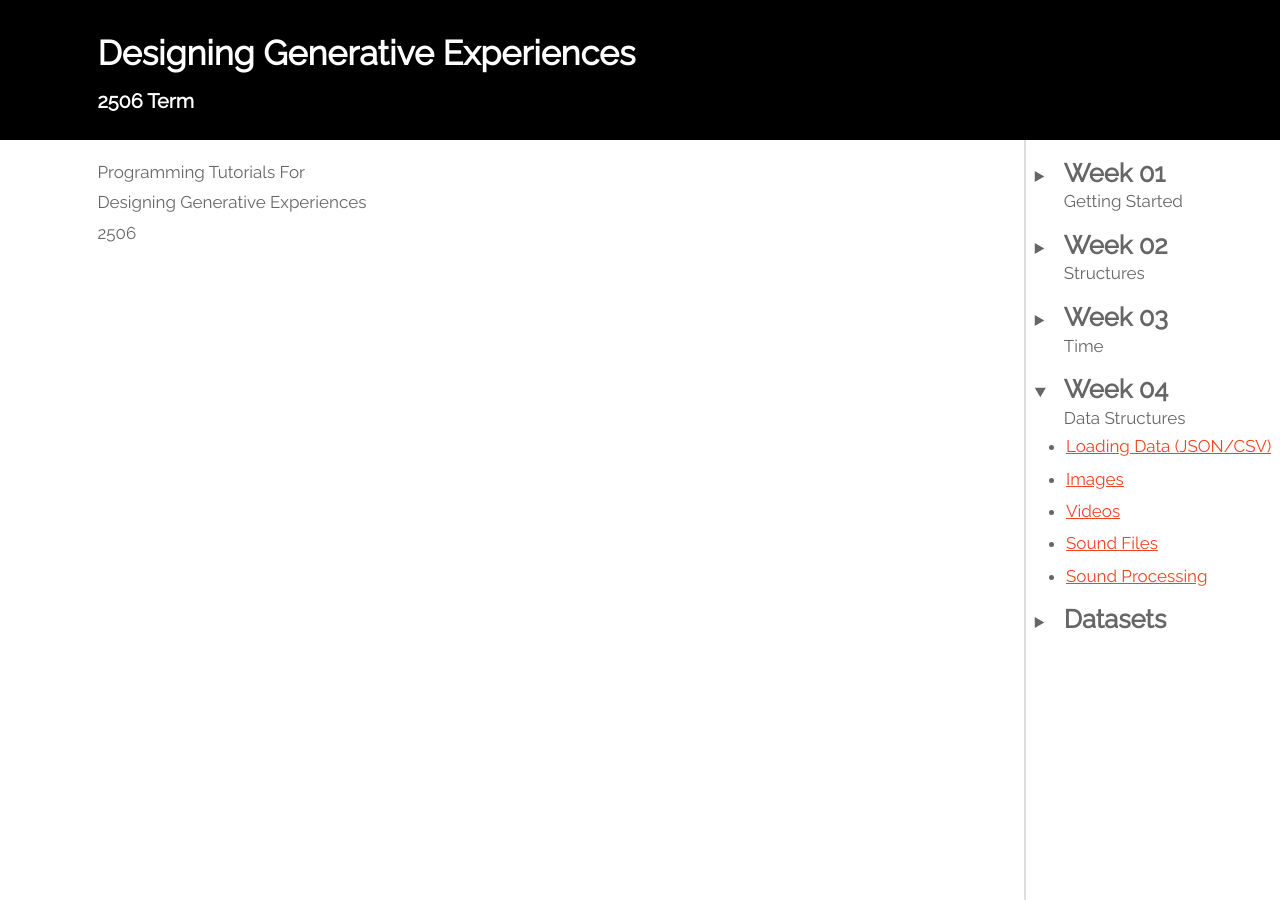
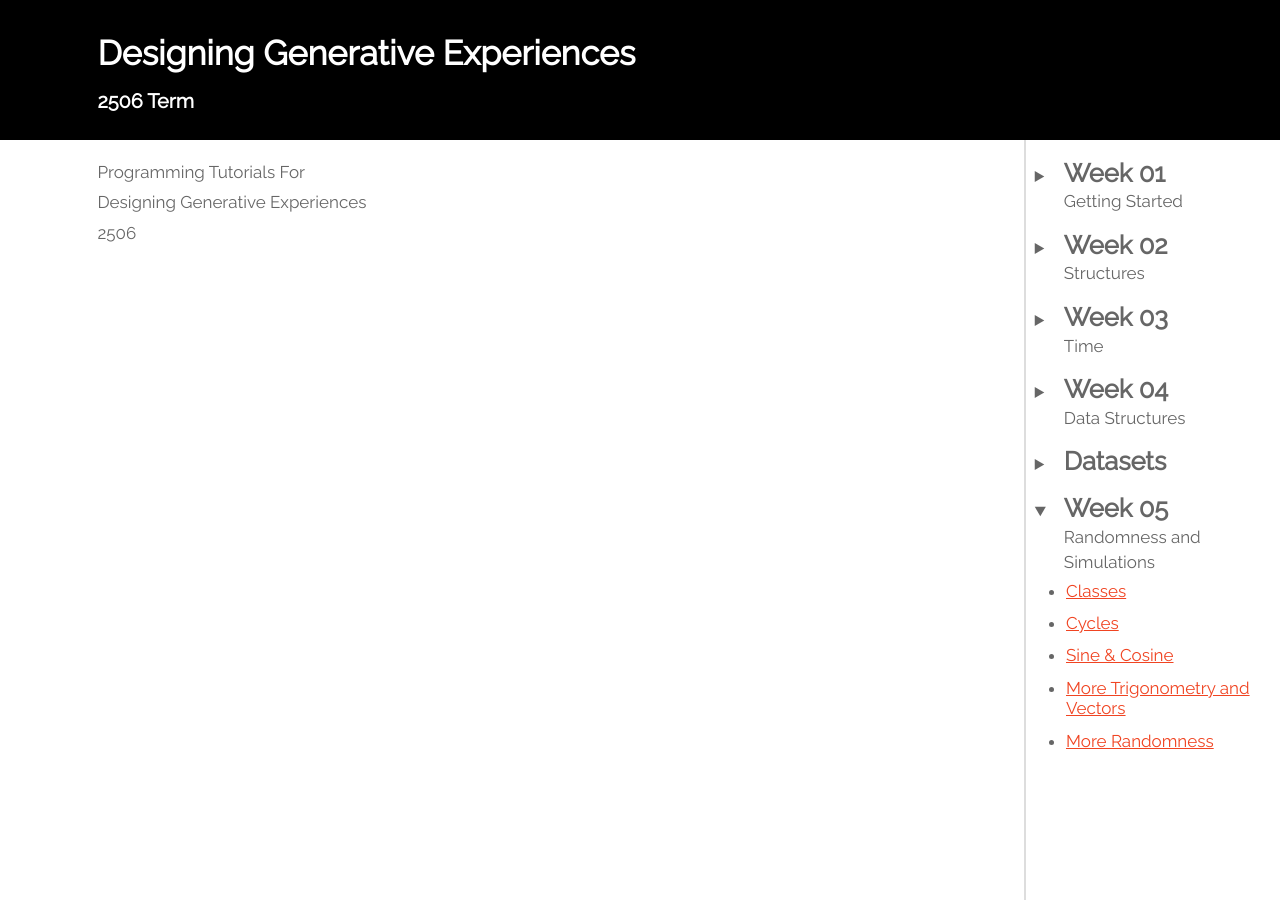
Before and after one commit to genxp-2506/genxp-2506.github.io, a Jekyll site: the page built from _pages/index.md, in a window 1280 px wide and 900 px high. Built offline with Jekyll 4.4.1, drawn with Linux system fonts in a browser that asks for light colours; our own code applies the rules of GitHub Pages for plain Markdown files; some of the changed lines change nothing that is shown.

Commit message:
wk05 material

```diff
--- a/_includes/menu.html
+++ b/_includes/menu.html
@@ -56,7 +56,6 @@
   {% endcapture %}
   {% include menu-section.html section="datasets" title=title topics=topics %}
 
-  {% comment %}
   {% assign title = "Week 05: Randomness and Simulations" %}
   {% capture topics %}
     classes
@@ -67,6 +66,7 @@
   {% endcapture %}
   {% include menu-section.html section="week05" title=title topics=topics %}
 
+  {% comment %}
   {% assign title = "Week 06: Machine Learning and AI Models" %}
   {% capture topics %}
     neural-nets
--- a/css/main.scss
+++ b/css/main.scss
@@ -126,7 +126,6 @@ th {
 
     .body-section.menu-section {
       width: 20%;
-      height: 100vh;
       z-index: 80;
       background-color: var(--bgnd-color);
 
--- a/js/main.js
+++ b/js/main.js
@@ -14,7 +14,7 @@ document.addEventListener("DOMContentLoaded", () => {
 
   // which menu to keep open
   const url = window.location.href;
-  let menuWeek = 4;
+  let menuWeek = 6;
   const weekPos = url.indexOf("week");
   const dataPos = url.indexOf("datasets");
   const hashNums = window.location.hash.match(/\d+/g);
```
